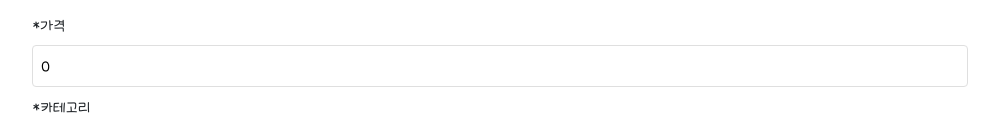
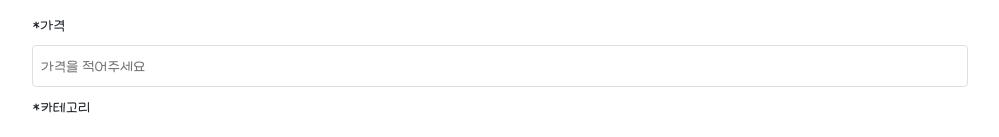
Before and after one commit to soongpal/frontend, a React (Vite) app: page /post/newpost in a window 1280 px wide. Shown: the part 557-694 px from the top of the page, without its empty margins (140-1139 px from the left). Built offline with nearby package versions, Linux system fonts and the light colour scheme; no server answers.

Commit message:
fix: 가격에서 0이 안지워지는 오류 해결

```diff
--- a/src/pages/post/NewPostPage.tsx
+++ b/src/pages/post/NewPostPage.tsx
@@ -23,7 +23,7 @@ const NewPostPage:React.FC = () =>{
     //전송 목록
     const [title, setTitle] = useState<string>("");
     const [content, setContent] = useState<string>("");
-    const [price, setPrice] = useState<number>(0);
+    const [price, setPrice] = useState<string>("");
     const [url, setUrl] = useState<string>("");
     const [location, setLocation] = useState<string>("");
     const [category, setCategory] = useState<Category | null>(null);
@@ -141,7 +141,7 @@ return(
                         name="price"
                         placeholder="가격을 적어주세요"
                         value={price}
-                        onChange={(e) => setPrice(Number(e.target.value))}
+                        onChange={(e) => setPrice(e.target.value)}
                         required
                         className="input-continer"
                     />
```
